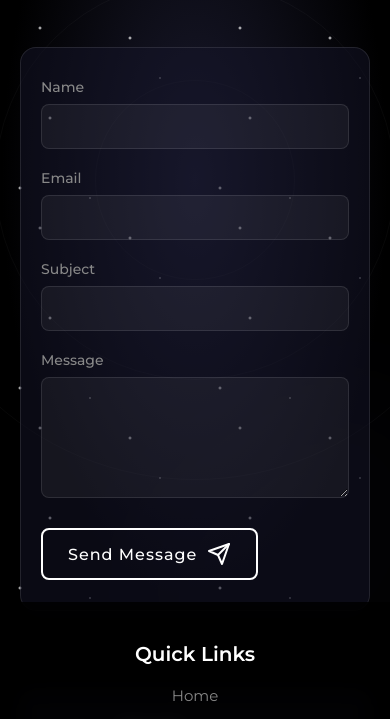
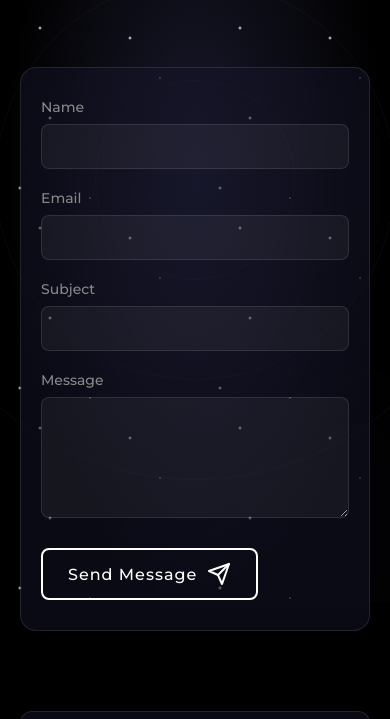
Before and after one commit to Prabhudatta3004/Portfolio_2.0, a plain HTML site: page contact.html in a window 390 px wide. Shown: the part 242-961 px from the top of the page. Drawn offline with Linux system fonts and the light colour scheme.

Commit message:
Fix blog and contact section footer overlap and grid on mobile

```diff
--- a/assets/css/contact.css
+++ b/assets/css/contact.css
@@ -269,8 +269,15 @@
 }
 
 @media (max-width: 768px) {
-    .contact-section {
-        padding-top: 100px;
+    .contact-wrapper {
+        grid-template-columns: 1fr;
+    }
+
+    .contact-section,
+    .container {
+        min-height: unset;
+        height: auto;
+        overflow: visible;
     }
 
     .form-row {
```
Also changed, not shown: assets/css/blog.css (+7 -0 lines).
